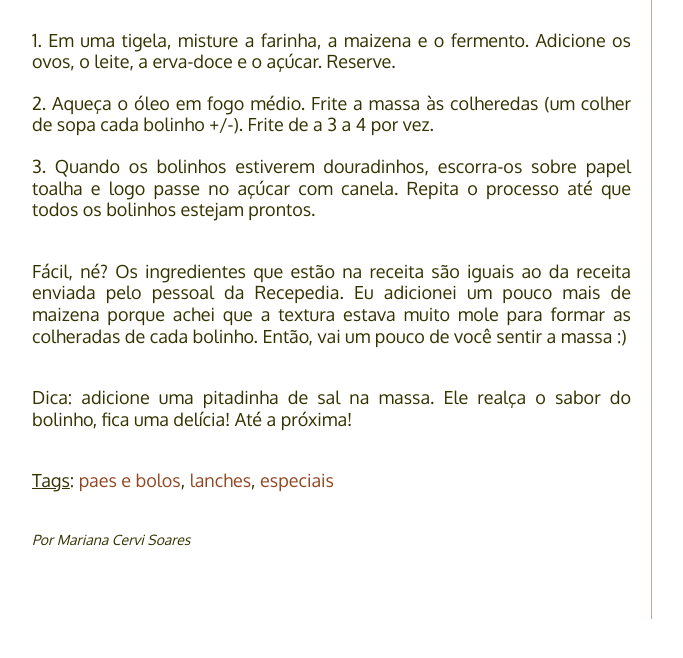
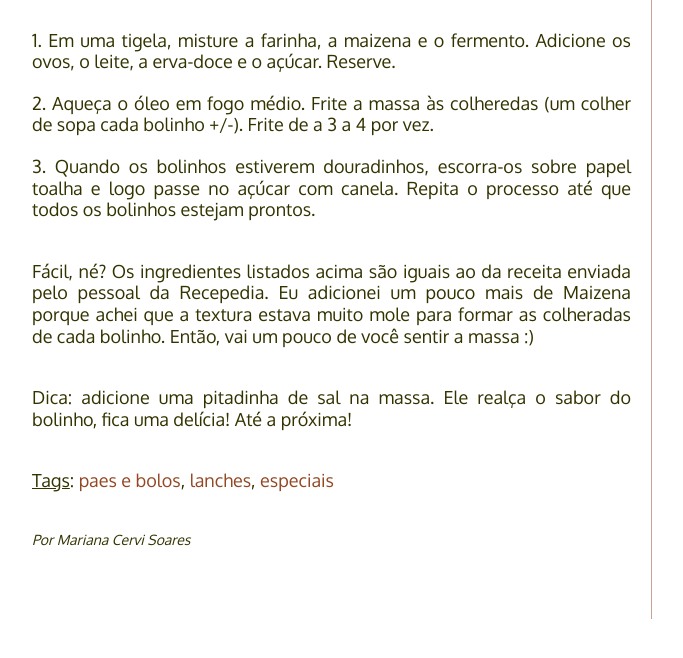
Before and after one commit to PaneladePau/paneladepau-jekyll-blog, a Jekyll site: the page built from _posts/2015-11-02-bolinho-de-chuva-com-maizena.md, in a window 1280 px wide and 900 px high, scrolled down 1225 px. Shown: the top 658 px of the window, without its empty margins (138-821 px from the left). Built offline with Jekyll 4.4.1, drawn with Linux system fonts in a browser that asks for light colours; nearby versions of some CDN libraries; some web fonts are replaced; Markdown is read by kramdown in place of the engine named in the settings.

Commit message:
“update”

```diff
--- a/_posts/2015-11-02-bolinho-de-chuva-com-maizena.md
+++ b/_posts/2015-11-02-bolinho-de-chuva-com-maizena.md
@@ -35,7 +35,7 @@ No final de outubro, o Panela de Pau recebeu mais um presentinho da equipe do Re
 2. Aqueça o óleo em fogo médio. Frite a massa às colheredas (um colher de sopa cada bolinho +/-). Frite de a 3 a 4 por vez.
 3. Quando os bolinhos estiverem douradinhos, escorra-os sobre papel toalha e logo passe no açúcar com canela. Repita o processo até que todos os bolinhos estejam prontos.
 
-Fácil, né? Os ingredientes que estão na receita são iguais ao da receita enviada pelo pessoal da Recepedia. Eu adicionei um pouco mais de maizena porque achei que a textura estava muito mole para formar as colheradas de cada bolinho. Então, vai um pouco de você sentir a massa :)
+Fácil, né? Os ingredientes listados acima são iguais ao da receita enviada pelo pessoal da Recepedia. Eu adicionei um pouco mais de Maizena porque achei que a textura estava muito mole para formar as colheradas de cada bolinho. Então, vai um pouco de você sentir a massa :)
 
 Dica: adicione uma pitadinha de sal na massa. Ele realça o sabor do bolinho, fica uma delícia!
 Até a próxima!
```
Also changed, not shown: other parts of _posts/2015-11-02-bolinho-de-chuva-com-maizena.md (+1 -1 lines), 2 other files.
